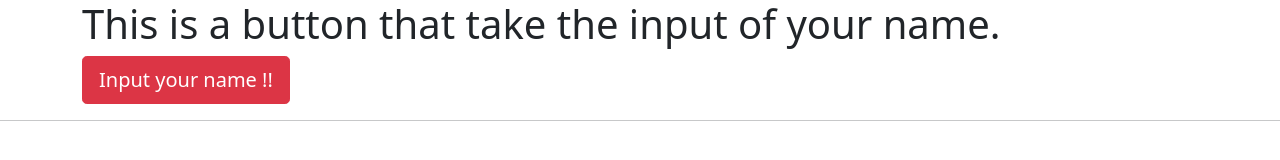
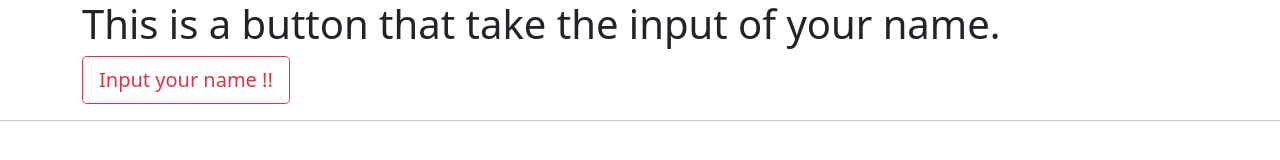
Before and after one commit to DarrekLau/Intro-Web-7, a plain HTML site: page index.html in a window 1280 px wide. Drawn offline with nearby package versions, Linux system fonts and the light colour scheme.

Commit message:
change the button type

```diff
--- a/index.html
+++ b/index.html
@@ -17,7 +17,7 @@
     <main>
       <div class="container">
         <h1>This is a button that take the input of your name.</h1>
-        <button type="button" class="btn btn-danger btn-lg" onclick="yrName()">
+        <button type="button" class="btn btn-outline-danger btn-lg" onclick="yrName()">
           Input your name !!
         </button>
       </div>
```
